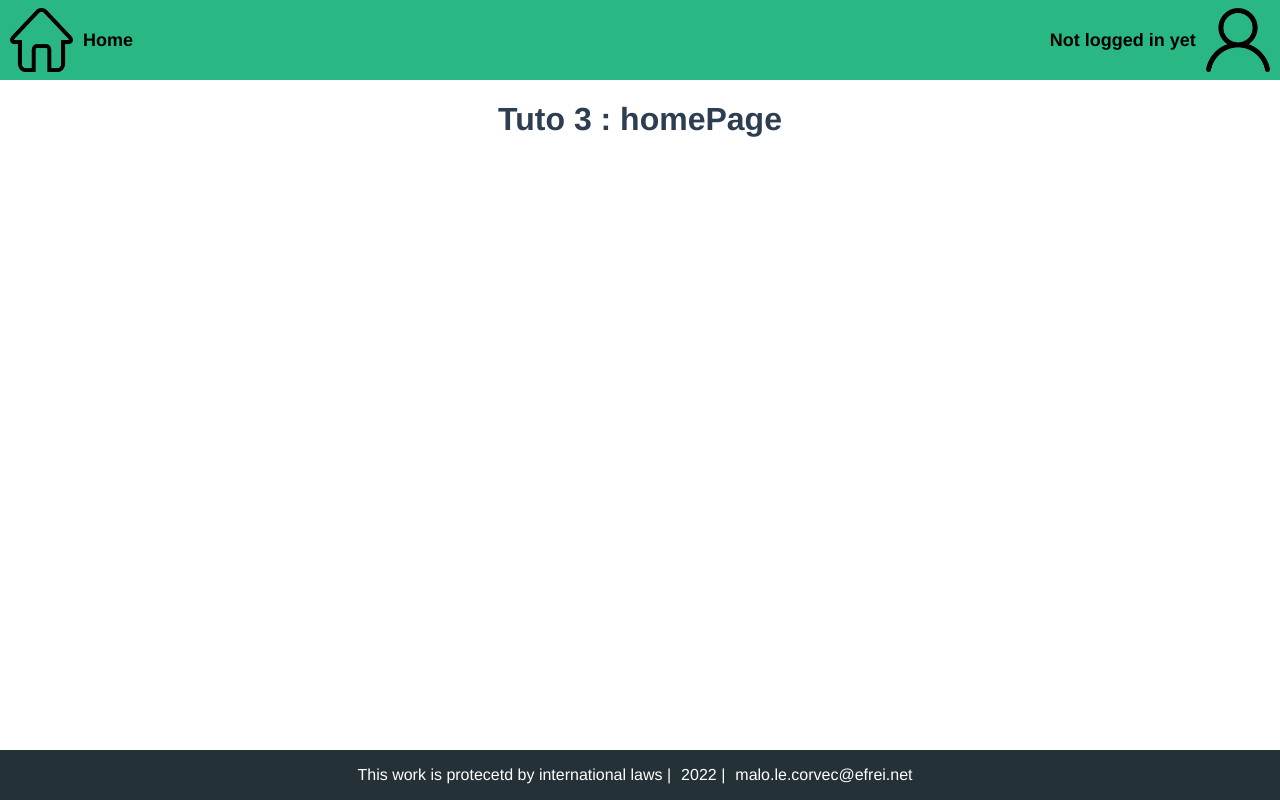
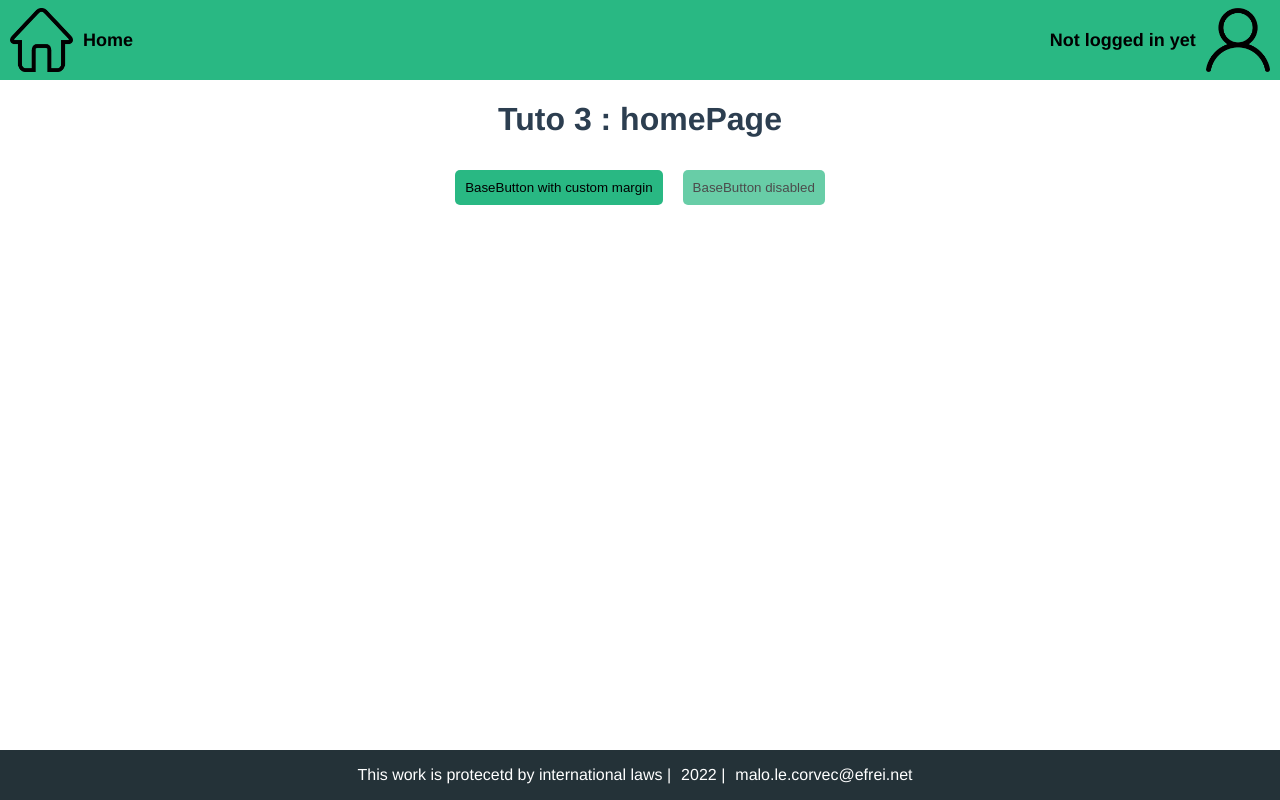
Before and after one commit to Malo-LC/vue-oauth-microsoft-graph, a Vue app: page / in a window 1280 px wide. Built offline with nearby package versions, Linux system fonts and the light colour scheme.

Commit message:
Ex 7: create BaseButton with primary color

```diff
--- a/src/pages/HomePage.vue
+++ b/src/pages/HomePage.vue
@@ -1,7 +1,35 @@
 <template>
   <h1>Tuto 3 : homePage</h1>
+  <button class="defaultButton" type="button">
+    BaseButton with custom margin
+  </button>
+  <button class="disabledButton" type="button">BaseButton disabled</button>
 </template>
 
 <script></script>
 
-<style></style>
+<style>
+.defaultButton {
+  background-color: #29b883;
+  border: none;
+  border-radius: 5px;
+  margin: 10px;
+  padding: 10px;
+  cursor: pointer;
+}
+.disabledButton {
+  background-color: #29b883;
+  opacity: 0.7;
+  border: none;
+  border-radius: 5px;
+  margin: 10px;
+  padding: 10px;
+  cursor: not-allowed;
+}
+.defaultButton:hover {
+  background-color: #84ceaf;
+}
+.defaultButton:focus {
+  border: solid black 1px;
+}
+</style>
```
